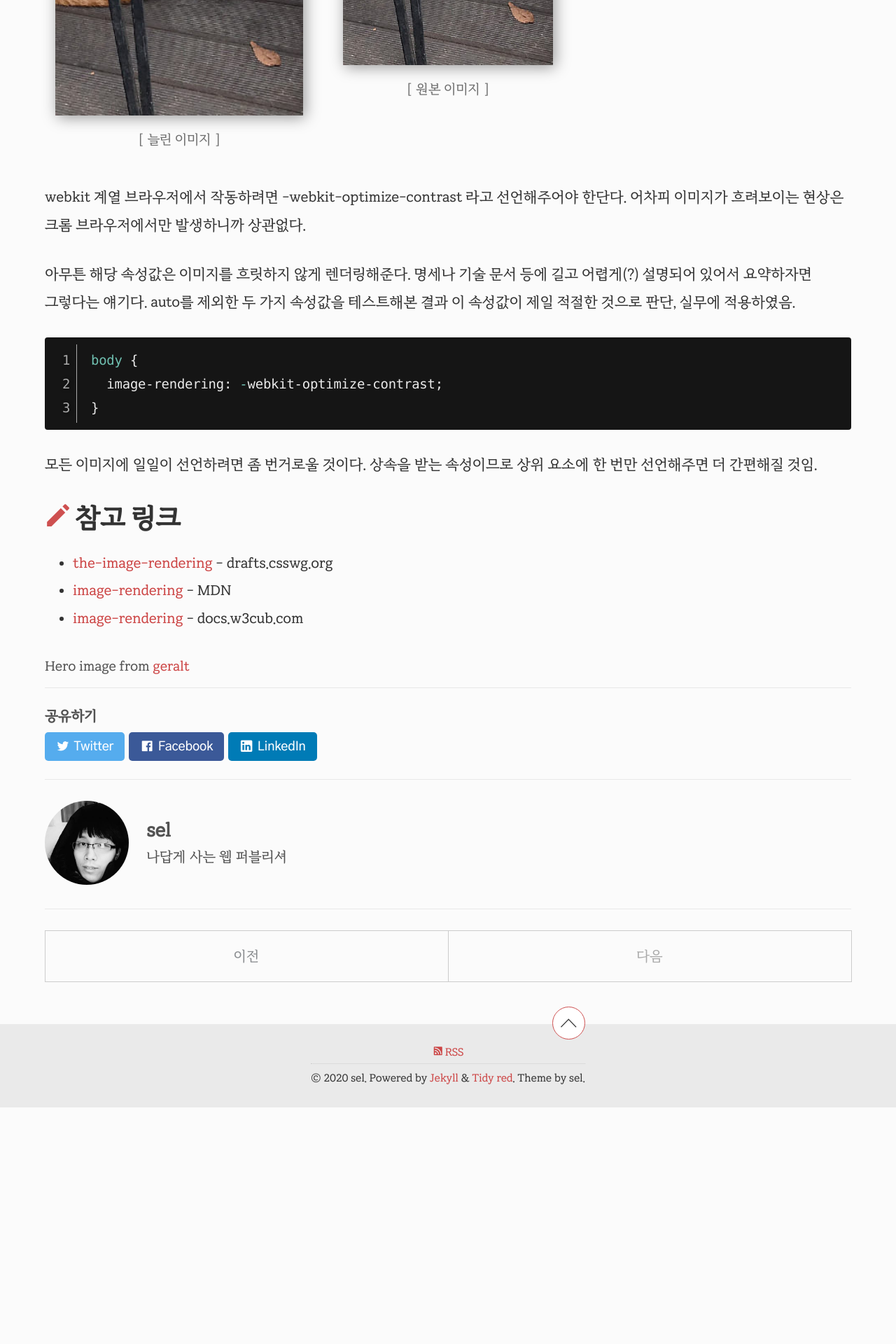
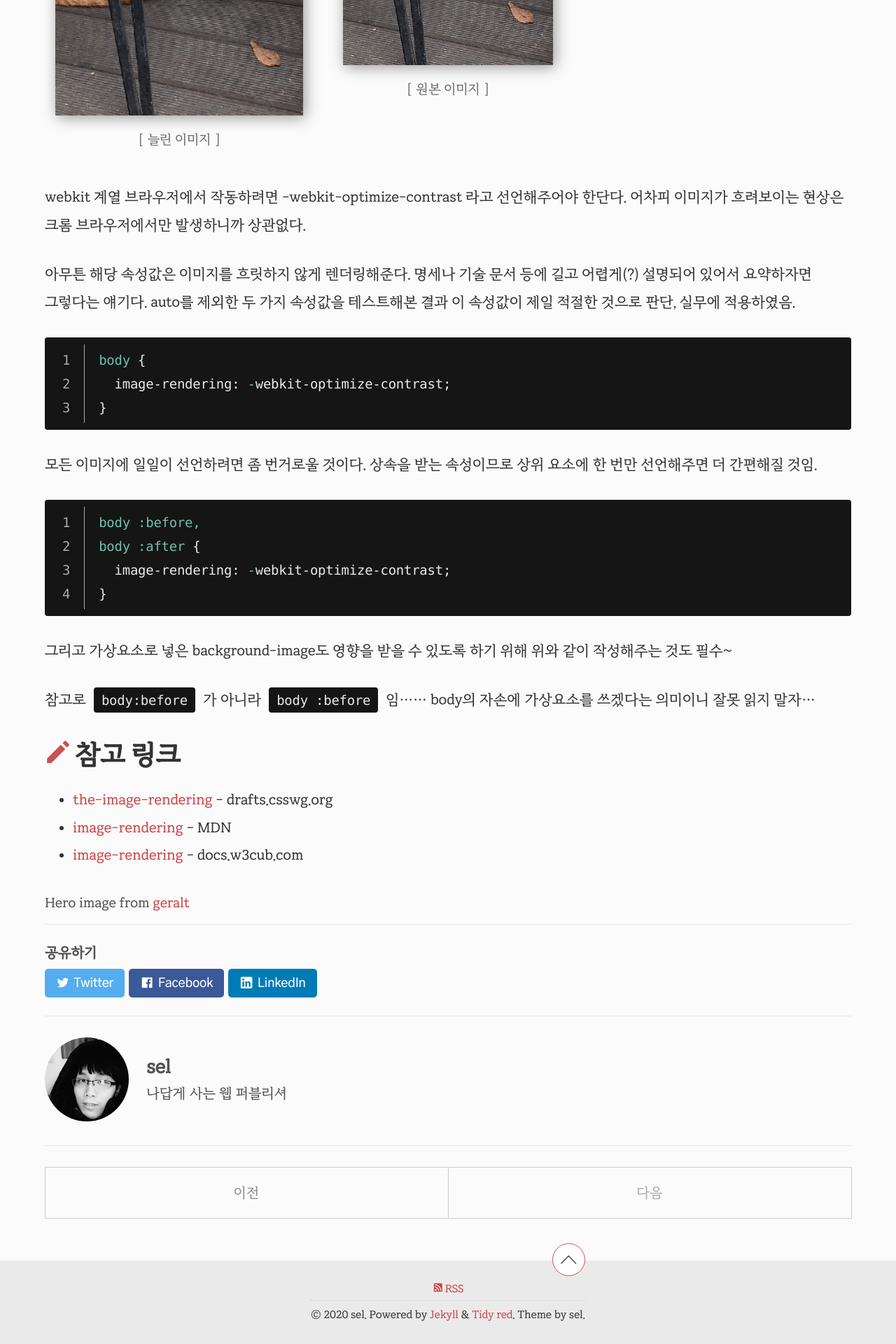
Before and after one commit to selosele/selosele.github.io, a Jekyll site: the page built from _posts/2020-09-17-sub-pixel-rendering2.md, in a window 1280 px wide. Shown: the part 3135-5055 px from the top of the page at 70% size. Built offline with Jekyll 4.4.1, drawn with Linux system fonts in a browser that asks for light colours; comment, search, counter and statistics services are not loaded; before the commit the page ends 4717 px from its top, so only the background shows below that.

Commit message:
포스트 수정 및 레이아웃 CSS 수정

````diff
--- a/_posts/2020-09-17-sub-pixel-rendering2.md
+++ b/_posts/2020-09-17-sub-pixel-rendering2.md
@@ -73,6 +73,18 @@ body {
 
 모든 이미지에 일일이 선언하려면 좀 번거로울 것이다. 상속을 받는 속성이므로 상위 요소에 한 번만 선언해주면 더 간편해질 것임.
 
+{:.has-label}
+```css
+body :before,
+body :after {
+  image-rendering: -webkit-optimize-contrast;
+}
+```
+
+그리고 가상요소로 넣은 background-image도 영향을 받을 수 있도록 하기 위해 위와 같이 작성해주는 것도 필수~
+
+참고로 ```body:before```{:.language-css} 가 아니라 ```body :before```{:.language-css} 임...... body의 자손에 가상요소를 쓰겠다는 의미이니 잘못 읽지 말자...
+
 ## 참고 링크
 
 * [the-image-rendering](https://drafts.csswg.org/css-images-3/#the-image-rendering){:target="_blank"} - drafts.csswg.org
--- a/_sass/tidy-red/_syntax.scss
+++ b/_sass/tidy-red/_syntax.scss
@@ -38,6 +38,8 @@ code {
 }
 
 .highlight table {
+  table-layout: auto;
+
   td {
     padding: 0.25rem;
     border: 0;
````
Lines whose indentation alone changed are shown as unchanged.
